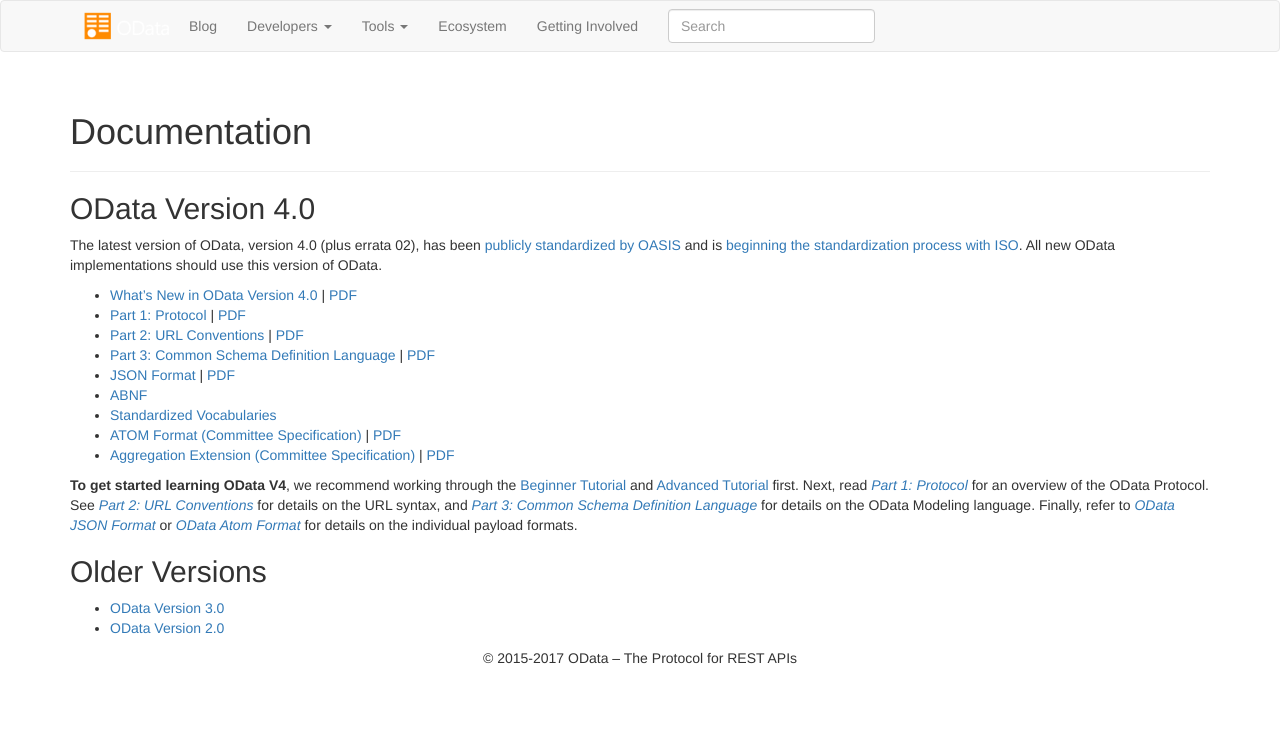
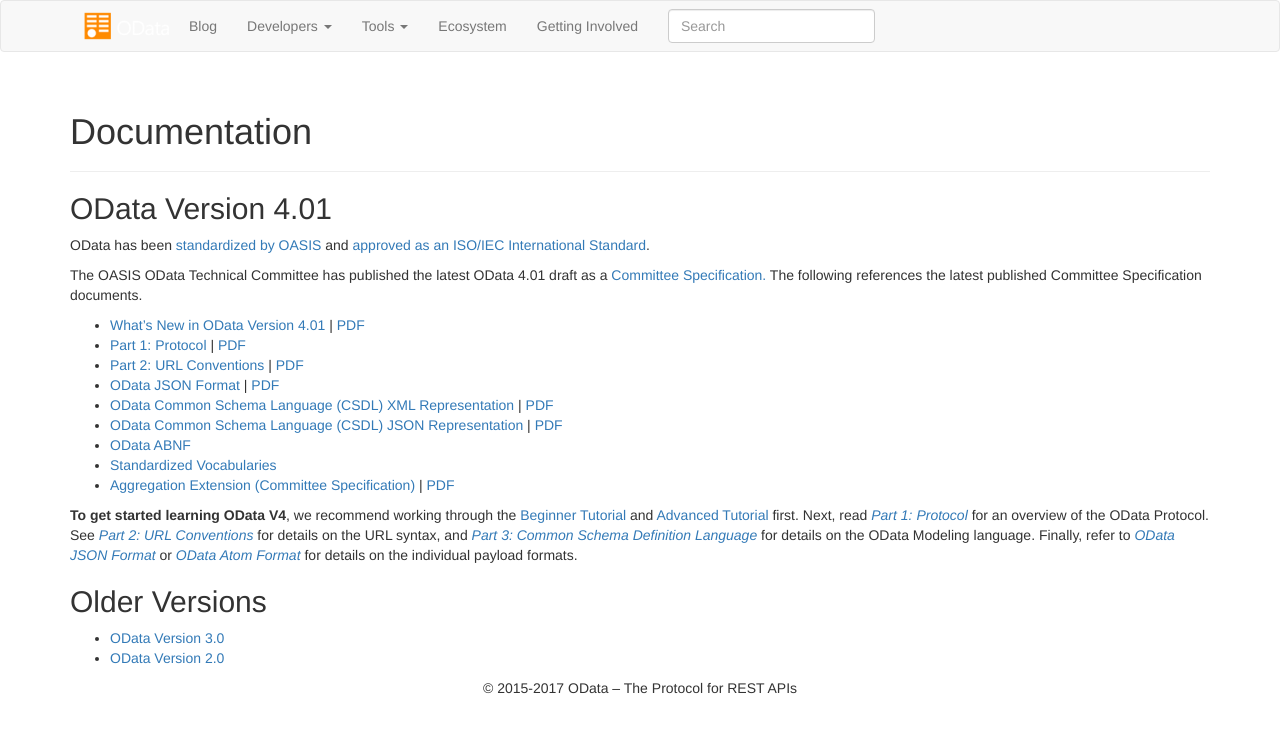
Before and after one commit to OData/odataorg.github.io, a Jekyll site: the page built from pages/documentation/documentation.html, in a window 1280 px wide. Shown: the top 733 px of the page. Built offline with Jekyll 4.4.1, drawn with Linux system fonts in a browser that asks for light colours; nearby versions of some CDN libraries; library files that are not in the unit come from our copies; comment, search, counter and statistics services are not loaded; a style sheet for code colours, icons or effects is not loaded.

Commit message:
Update document references to OData 4.01

```diff
--- a/pages/documentation/documentation.html
+++ b/pages/documentation/documentation.html
@@ -4,17 +4,18 @@
 date: 2014-02-20 06:56:35.000000000 +08:00
 permalink: /documentation/
 ---
-<h2>OData Version 4.0</h2>
-<p>The latest version of OData, version 4.0 (plus errata 02), has been <a href="https://www.oasis-open.org/news/pr/oasis-approves-odata-4-0-standards-for-an-open-programmable-web">publicly standardized by OASIS</a> and is <a href="https://www.oasis-open.org/news/announcements/member-review-of-proposed-submission-of-odata-v4-0-and-odata-json-format-v4-0-to-">beginning the standardization process with ISO</a>. All new OData implementations should use this version of OData.</p>
+<h2>OData Version 4.01</h2>
+<p>OData has been <a href="https://www.oasis-open.org/news/pr/oasis-approves-odata-4-0-standards-for-an-open-programmable-web">standardized by OASIS</a> and <a href="https://jtc1info.org/isoiec-jtc-1-approves-oasis-odata-standard-for-open-data-exchange/">approved as an ISO/IEC International Standard</a>.</p>
+<p>The OASIS OData Technical Committee has published the latest OData 4.01 draft as a <a href="/blog/OData-401-Committee-Spec-Published">Committee Specification.</a> The following references the latest published Committee Specification documents.</p>
 <ul>
-<li><a href="http://docs.oasis-open.org/odata/new-in-odata/v4.0/cn01/new-in-odata-v4.0-cn01.html">What’s New in OData Version 4.0</a> | <a href="http://docs.oasis-open.org/odata/new-in-odata/v4.0/cn01/new-in-odata-v4.0-cn01.pdf">PDF</a></li>
-<li><a href="http://docs.oasis-open.org/odata/odata/v4.0/odata-v4.0-part1-protocol.html">Part 1: Protocol</a> | <a href="http://docs.oasis-open.org/odata/odata/v4.0/odata-v4.0-part1-protocol.pdf">PDF</a></li>
-<li><a href="http://docs.oasis-open.org/odata/odata/v4.0/odata-v4.0-part2-url-conventions.html">Part 2: URL Conventions</a> | <a href="http://docs.oasis-open.org/odata/odata/v4.0/odata-v4.0-part2-url-conventions.pdf">PDF</a></li>
-<li><a href="http://docs.oasis-open.org/odata/odata/v4.0/odata-v4.0-part3-csdl.html">Part 3: Common Schema Definition Language</a> | <a href="http://docs.oasis-open.org/odata/odata/v4.0/odata-v4.0-part3-csdl.pdf">PDF</a></li>
-<li><a href="http://docs.oasis-open.org/odata/odata-json-format/v4.0/odata-json-format-v4.0.html">JSON Format</a> | <a href="http://docs.oasis-open.org/odata/odata-json-format/v4.0/odata-json-format-v4.0.pdf">PDF</a></li>
-<li><a href="http://docs.oasis-open.org/odata/odata/v4.0/errata02/os/complete/abnf/">ABNF</a></li>
-<li><a href="http://docs.oasis-open.org/odata/odata/v4.0/errata02/os/complete/vocabularies/">Standardized Vocabularies</a></li>
-<li><a href="http://docs.oasis-open.org/odata/odata-atom-format/v4.0/odata-atom-format-v4.0.html">ATOM Format (Committee Specification)</a> | <a href="http://docs.oasis-open.org/odata/odata-atom-format/v4.0/odata-atom-format-v4.0.pdf">PDF</a></li>
+<li><a href="http://docs.oasis-open.org/odata/new-in-odata/v4.01/new-in-odata-v4.01.html">What’s New in OData Version 4.01</a> | <a href="http://docs.oasis-open.org/odata/new-in-odata/v4.01/new-in-odata-v4.01.pdf">PDF</a></li>
+<li><a href="http://docs.oasis-open.org/odata/odata/v4.01/odata-v4.01-part1-protocol.html">Part 1: Protocol</a> | <a href="http://docs.oasis-open.org/odata/odata/v4.01/odata-v4.01-part1-protocol.pdf">PDF</a></li>
+<li><a href="http://docs.oasis-open.org/odata/odata/v4.01/odata-v4.01-part2-url-conventions.html">Part 2: URL Conventions</a> | <a href="http://docs.oasis-open.org/odata/odata/v4.01/odata-v4.01-part2-url-conventions.pdf">PDF</a></li>
+<li><a href="http://docs.oasis-open.org/odata/odata-json-format/v4.01/odata-json-format-v4.01.html">OData JSON Format</a> | <a href="http://docs.oasis-open.org/odata/odata-json-format/v4.01/odata-json-format-v4.01.pdf">PDF</a></li>
+<li><a href="http://docs.oasis-open.org/odata/odata-csdl-xml/v4.01/odata-csdl-xml-v4.01.html">OData Common Schema Language (CSDL) XML Representation</a> | <a href="http://docs.oasis-open.org/odata/odata-csdl-xml/v4.01/odata-csdl-xml-v4.01.pdf">PDF</a></li>
+<li><a href="http://docs.oasis-open.org/odata/odata-csdl-json/v4.01/odata-csdl-json-v4.01.html">OData Common Schema Language (CSDL) JSON Representation</a> | <a href="http://docs.oasis-open.org/odata/odata-csdl-json/v4.01/odata-csdl-json-v4.01.pdf">PDF</a></li>
+<li><a href="http://docs.oasis-open.org/odata/odata/v4.01/cs01/abnf/odata-abnf-construction-rules.txt">OData ABNF</a></li>
+<li><a href="https://github.com/oasis-tcs/odata-vocabularies/tree/master/vocabularies/">Standardized Vocabularies</a></li>
 <li><a href="http://docs.oasis-open.org/odata/odata-data-aggregation-ext/v4.0/odata-data-aggregation-ext-v4.0.html">Aggregation Extension (Committee Specification) </a> | <a href="http://docs.oasis-open.org/odata/odata-data-aggregation-ext/v4.0/odata-data-aggregation-ext-v4.0.pdf">PDF</a></li>
 </ul>
 <p><strong>To get started learning OData V4</strong>, we recommend working through the <a href="/getting-started/basic-tutorial">Beginner Tutorial</a> and <a href="/getting-started/advanced-tutorial">Advanced Tutorial</a> first. Next, read <em><a href="http://docs.oasis-open.org/odata/odata/v4.0/odata-v4.0-part1-protocol.html">Part 1: Protocol</a></em> for an overview of the OData Protocol. See <em><a href="http://docs.oasis-open.org/odata/odata/v4.0/odata-v4.0-part2-url-conventions.html">Part 2: URL Conventions</a></em> for details on the URL syntax, and <em><a href="http://docs.oasis-open.org/odata/odata/v4.0/odata-v4.0-part3-csdl.html">Part 3: Common Schema Definition Language</a></em> for details on the OData Modeling language. Finally, refer to <em><a href="http://docs.oasis-open.org/odata/odata-json-format/v4.0/odata-json-format-v4.0.html">OData JSON Format</a></em> or <em><a href="http://docs.oasis-open.org/odata/odata-atom-format/v4.0/odata-atom-format-v4.0.html">OData Atom Format</a></em> for details on the individual payload formats.</p>
```
Also changed, not shown: _posts/2018-2-1-OData-401-Committee-Spec-Published.md (+1 -1 lines).
